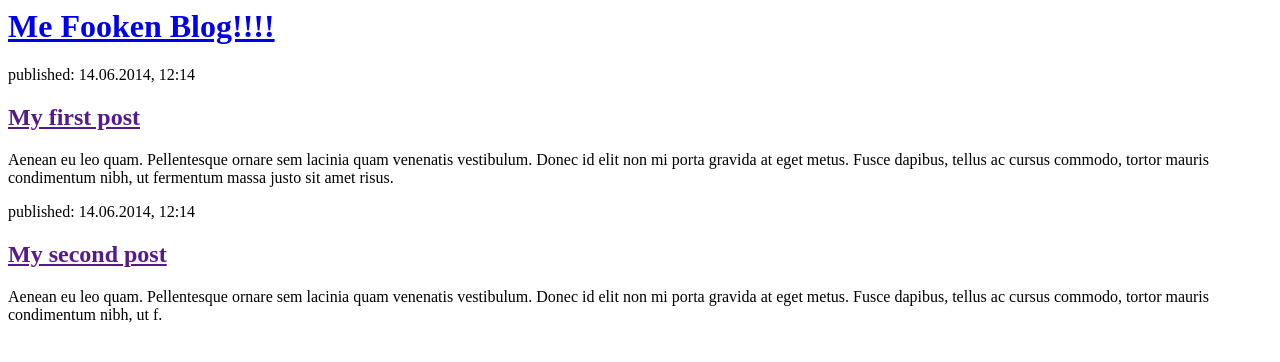
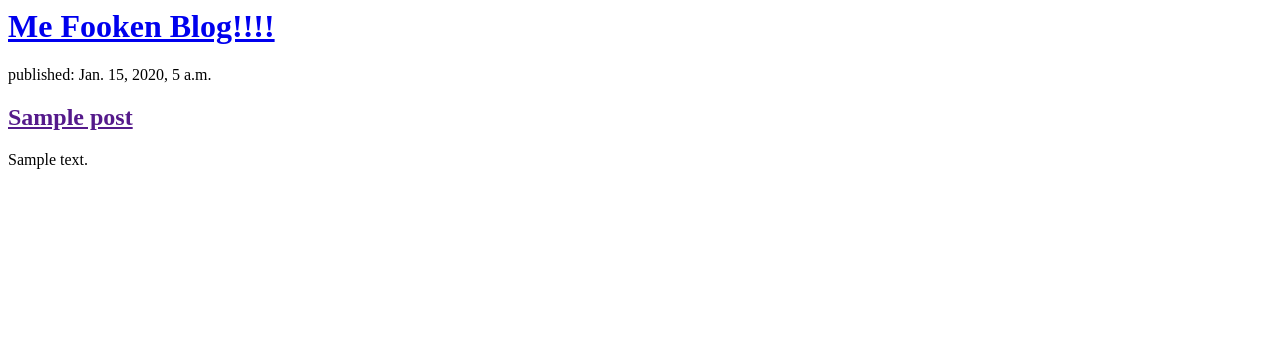
Before and after one commit to GuardianTron/my-first-blog, a Django app: template blog/templates/blog/post_list.html in a window 1280 px wide. Shown: the top 362 px of the page. Run offline with Django 3.2, Linux system fonts and the light colour scheme; the template is opened without the code that fills it: values that come from a table or form of the project are taken from there, others are empty; tables that the repository leaves empty hold one stand-in row (values such as "Sample post").

Commit message:
Modified template to display posts from database.

```diff
--- a/blog/templates/blog/post_list.html
+++ b/blog/templates/blog/post_list.html
@@ -7,16 +7,13 @@
     <header>
       <h1><a href="/">Me Fooken Blog!!!!</a></h1>
     </header>
+    {% for post in posts %}
     <section>
-      <p>published: 14.06.2014, 12:14</p>
-      <h2><a href="">My first post</a></h2>
-      <p>Aenean eu leo quam. Pellentesque ornare sem lacinia quam venenatis vestibulum. Donec id elit non mi porta gravida at eget metus. Fusce dapibus, tellus ac cursus commodo, tortor mauris condimentum nibh, ut fermentum massa justo sit amet risus.</p>
+      <p>published: {{post.published_date}}</p>
+      <h2><a href="">{{post.title}}</a></h2>
+      <p>{{ post.text|linebreaksbr }}</p>
     </section>
-    <section>
-      <p>published: 14.06.2014, 12:14</p>
-      <h2><a href="">My second post</a></h2>
-      <p>Aenean eu leo quam. Pellentesque ornare sem lacinia quam venenatis vestibulum. Donec id elit non mi porta gravida at eget metus. Fusce dapibus, tellus ac cursus commodo, tortor mauris condimentum nibh, ut f.</p>
-    </section>
+    {% endfor %}
 
 
 </html>
```
